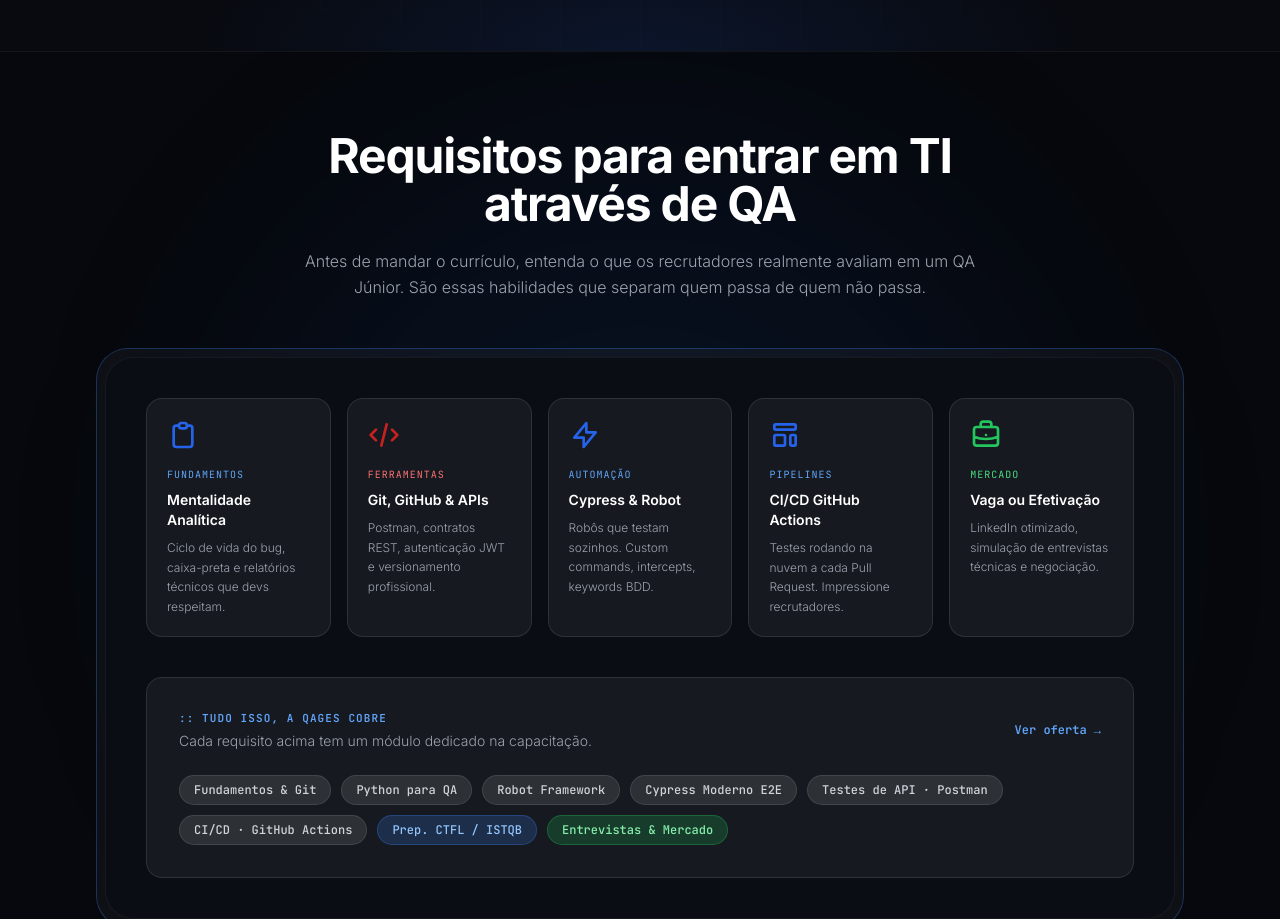
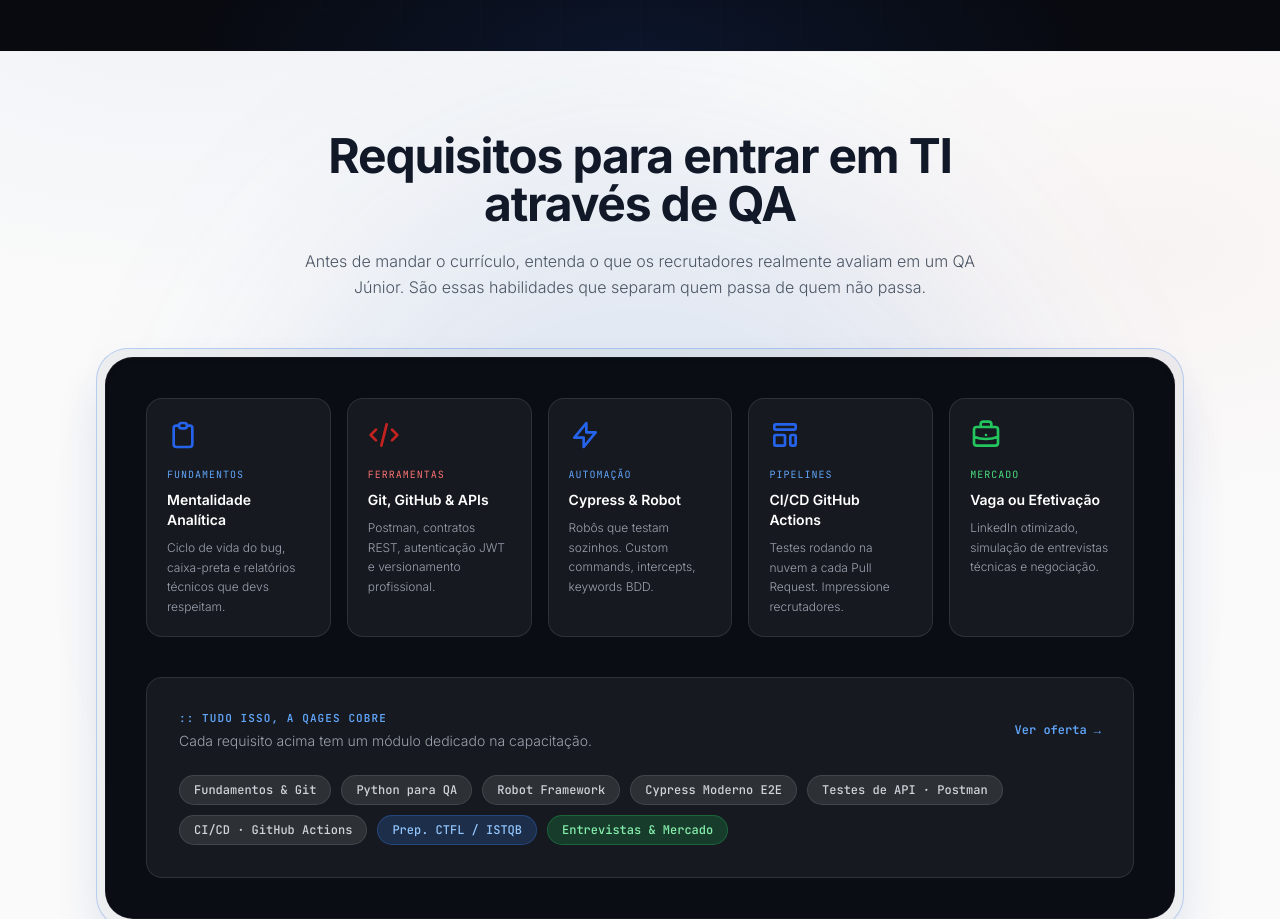
Before and after one commit to ishelp-lab/qages, a website: page index.html in a window 1280 px wide. Shown: the part 780-1699 px from the top of the page. Drawn offline with nearby package versions, Linux system fonts and the light colour scheme.

Commit message:
style: apply dark premium card over light background for requirements section

```diff
--- a/index.html
+++ b/index.html
@@ -860,24 +860,24 @@
 
 
       <!-- ===================== 2. REQUISITOS ===================== -->
-  <section id="rota" class="bg-section-dark pt-14 pb-16 sm:pt-20 sm:pb-28 relative overflow-hidden border-y border-white/5">
+  <section id="rota" class="bg-section-light pt-14 pb-16 sm:pt-20 sm:pb-28 relative overflow-hidden border-y border-gray-200/50">
     <!-- background glow -->
-    <div class="absolute top-1/2 left-1/2 -translate-x-1/2 -translate-y-1/2 w-[800px] h-[800px] bg-[#1351B4]/10 rounded-full blur-[120px] pointer-events-none"></div>
+    <div class="absolute top-1/2 left-1/2 -translate-x-1/2 -translate-y-1/2 w-[800px] h-[800px] bg-[#1351B4]/10 rounded-full blur-[100px] pointer-events-none"></div>
 
     <div class="max-w-6xl mx-auto px-5 sm:px-8 relative z-10">
 
       <!-- Header -->
       <div class="max-w-2xl mx-auto mb-12 text-center reveal">
-        <h2 class="text-3xl sm:text-4xl lg:text-5xl font-bold text-white tracking-tight leading-tight mb-5">
+        <h2 class="text-3xl sm:text-4xl lg:text-5xl font-bold text-gray-900 tracking-tight leading-tight mb-5">
           Requisitos para entrar em TI através de QA
         </h2>
-        <p class="text-base text-gray-400 font-light leading-relaxed">
+        <p class="text-base text-gray-600 font-light leading-relaxed">
           Antes de mandar o currículo, entenda o que os recrutadores realmente avaliam em um QA Júnior. São essas habilidades que separam quem passa de quem não passa.
         </p>
       </div>
 
-      <div class="glass-card !border-blue-500/30 p-1 sm:p-2 rounded-[2rem] reveal reveal-delay-1">
-        <div class="bg-[#0A0D14] rounded-[1.75rem] p-6 sm:p-10 border border-white/5 relative overflow-hidden">
+      <div class="glass-card !border-blue-500/30 p-1 sm:p-2 rounded-[2rem] reveal reveal-delay-1 shadow-2xl shadow-blue-900/20 bg-gray-900/5 backdrop-blur-sm">
+        <div class="bg-[#0A0D14] rounded-[1.75rem] p-6 sm:p-10 border border-white/5 relative overflow-hidden shadow-inner">
 
           <!-- Requirement Cards -->
           <div class="grid grid-cols-1 md:grid-cols-5 gap-4 mb-10">
```
